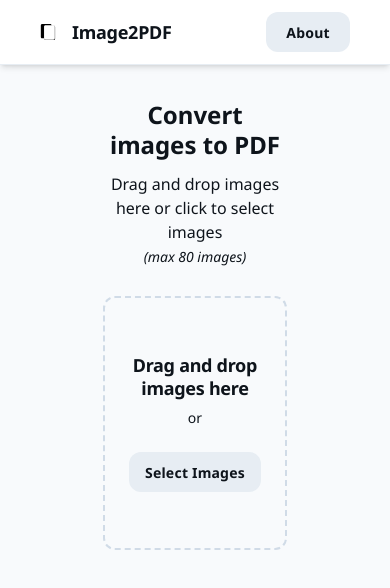
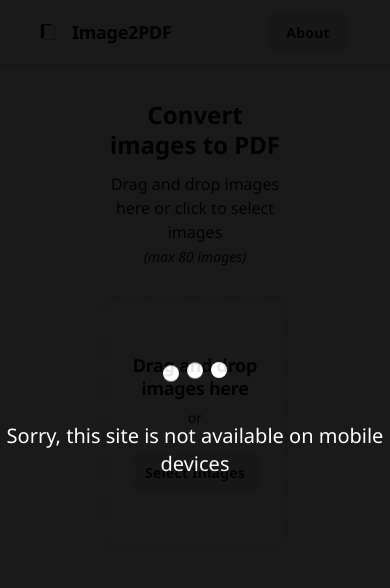
Before and after one commit to KidiXDev/image2pdf, a React (Vite) app: page / in a window 390 px wide. Shown: the top 588 px of the page. Built offline with nearby package versions, Linux system fonts and the light colour scheme.

Commit message:
prevent mobile users from accessing

```diff
--- a/src/pages/HomePage.tsx
+++ b/src/pages/HomePage.tsx
@@ -1,5 +1,5 @@
 /* eslint-disable @typescript-eslint/no-unused-vars */
-import { useCallback, useState } from "react";
+import { useCallback, useEffect, useState } from "react";
 import { DropzoneRootProps, useDropzone } from "react-dropzone";
 
 import HeaderC from "../components/HeaderC";
@@ -211,6 +211,16 @@ const HomePage = () => {
     images.forEach((image) => URL.revokeObjectURL(image.src));
   };
 
+  const [isMobile, setIsMobile] = useState(false);
+  useEffect(() => {
+    const checkMobile = () => {
+      setIsMobile(window.innerWidth < 768);
+    };
+    checkMobile();
+    window.addEventListener("resize", checkMobile);
+    return () => window.removeEventListener("resize", checkMobile);
+  }, []);
+
   return (
     <div className="relative flex size-full min-h-screen flex-col bg-slate-50 overflow-x-hidden">
       {isLoading && (
@@ -220,8 +230,21 @@ const HomePage = () => {
             <div className="w-4 h-4 rounded-full bg-white animate-bounce [animation-delay:-.3s]"></div>
             <div className="w-4 h-4 rounded-full bg-white animate-bounce [animation-delay:-.5s]"></div>
           </div>
-          <div className="text-white text-xl mt-10">
+          <div className="text-white text-xl mt-10 text-center">
             <span>{loadingTip}</span>
+          </div>
+        </div>
+      )}
+
+      {isMobile && (
+        <div className="inset-0 bg-black opacity-90 z-50 flex flex-col items-center justify-center fixed">
+          <div className="flex flex-row gap-2">
+            <div className="w-4 h-4 rounded-full bg-white animate-bounce"></div>
+            <div className="w-4 h-4 rounded-full bg-white animate-bounce [animation-delay:-.3s]"></div>
+            <div className="w-4 h-4 rounded-full bg-white animate-bounce [animation-delay:-.5s]"></div>
+          </div>
+          <div className="text-white text-xl mt-10 text-center">
+            <span>Sorry, this site is not available on mobile devices</span>
           </div>
         </div>
       )}
```
